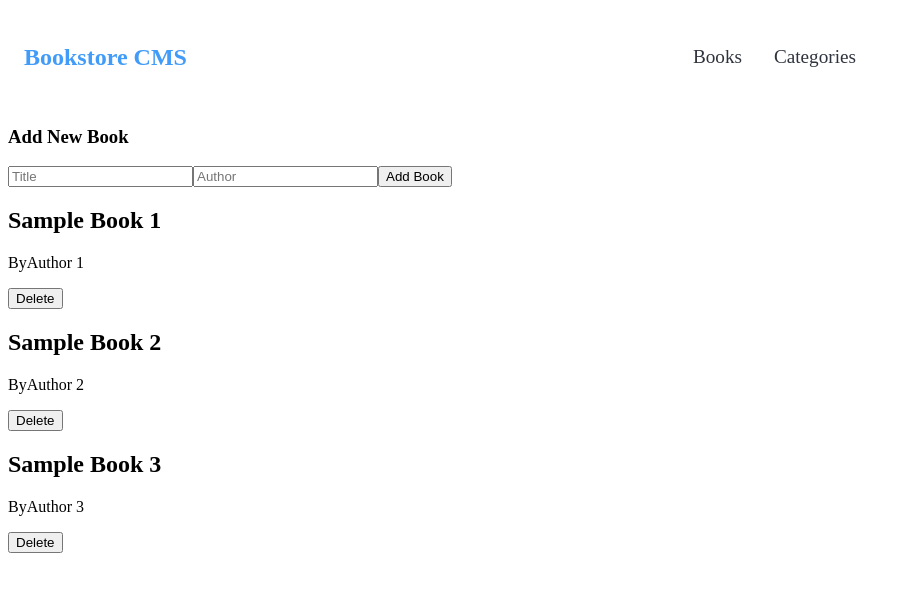
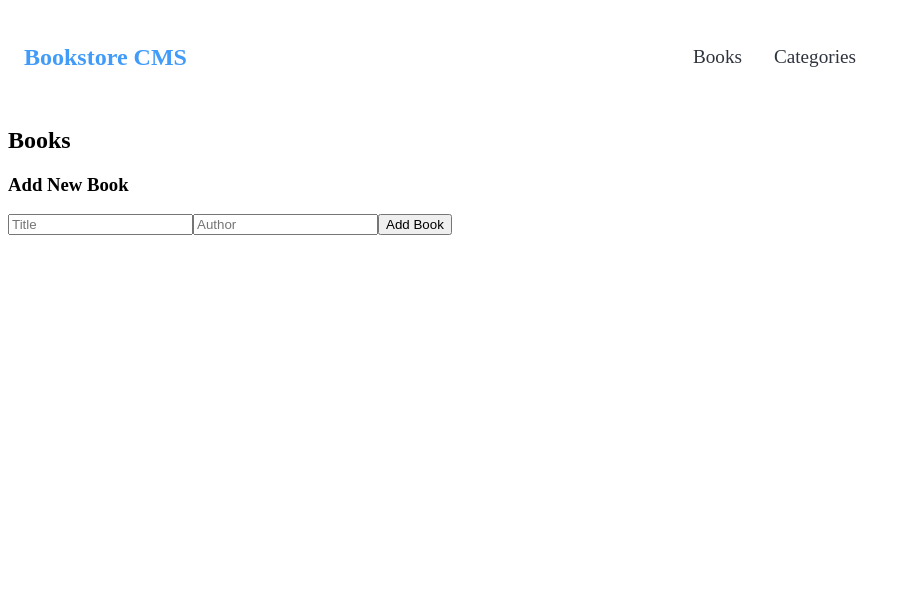
Before and after one commit to Ochiengsteven/bookstore, a React (Create React App) app: page / in a window 1280 px wide. Shown: the top 592 px of the page, without its empty margins (0-911 px from the left). Built offline with nearby package versions, Linux system fonts and the light colour scheme.

Commit message:
ADD REDUX ADD AND REMOVE BOOK FUNCTIONALITY

```diff
--- a/package.json
+++ b/package.json
@@ -3,12 +3,14 @@
   "version": "0.1.0",
   "private": true,
   "dependencies": {
+    "@reduxjs/toolkit": "^1.9.5",
     "@testing-library/jest-dom": "^5.17.0",
     "@testing-library/react": "^13.4.0",
     "@testing-library/user-event": "^13.5.0",
     "prop-types": "^15.8.1",
     "react": "^18.2.0",
     "react-dom": "^18.2.0",
+    "react-redux": "^8.1.2",
     "react-router-dom": "^6.15.0",
     "react-scripts": "5.0.1",
     "web-vitals": "^2.1.4"
--- a/src/components/BookList.js
+++ b/src/components/BookList.js
@@ -1,8 +1,14 @@
+// src/components/BookList.js
 import React from 'react';
 import PropTypes from 'prop-types';
+// eslint-disable-next-line import/no-extraneous-dependencies
+import { useSelector } from 'react-redux'; // Import useSelector from react-redux
 import Book from './Book';
 
-const BookList = ({ books, onDelete }) => (
+const BookList = ({ onDelete }) => {
+  const books = useSelector((state) => state.books); // Get the books array from Redux state
+
+  return (
     <div className="book-list">
       {books.map((book) => (
         <Book
@@ -15,16 +21,9 @@ const BookList = ({ books, onDelete }) => (
       ))}
     </div>
   );
+};
 
-// prop validations
 BookList.propTypes = {
-  books: PropTypes.arrayOf(
-    PropTypes.shape({
-      id: PropTypes.string.isRequired,
-      title: PropTypes.string.isRequired,
-      author: PropTypes.string.isRequired,
-    }),
-  ).isRequired,
   onDelete: PropTypes.func.isRequired,
 };
 
--- a/src/components/Books.js
+++ b/src/components/Books.js
@@ -1,23 +1,29 @@
-import React, { useState } from 'react';
+// src/components/Books.js
+import React from 'react';
+// eslint-disable-next-line import/no-extraneous-dependencies
+import { useDispatch } from 'react-redux'; // Import useDispatch from react-redux
 import BookList from './BookList';
 import BookForm from './BookForm';
+import { addBook, removeBook } from '../redux/books/booksSlice'; // Import the addBook and removeBook actions
 
-export default function Books() {
-  // Sample books
-  const [books, setBooks] = useState([
-    { id: 1, title: 'Sample Book 1', author: 'Author 1' },
-    { id: 2, title: 'Sample Book 2', author: 'Author 2' },
-    { id: 3, title: 'Sample Book 3', author: 'Author 3' },
-  ]);
+const Books = () => {
+  const dispatch = useDispatch(); // Get the dispatch function from Redux
 
-  const handleDelete = (id) => {
-    const updatedBooks = books.filter((book) => book.id !== id);
-    setBooks(updatedBooks);
+  const handleAddBook = (newBook) => {
+    dispatch(addBook(newBook)); // Dispatch the addBook action with the new book data
   };
+
+  const handleDeleteBook = (id) => {
+    dispatch(removeBook(id)); // Dispatch the removeBook action with the book's id
+  };
+
   return (
-    <>
-      <BookForm />
-      <BookList books={books} onDelete={handleDelete} />
-    </>
+    <div>
+      <h2>Books</h2>
+      <BookForm onAdd={handleAddBook} />
+      <BookList onDelete={handleDeleteBook} />
+    </div>
   );
-}
+};
+
+export default Books;
--- a/src/index.js
+++ b/src/index.js
@@ -1,13 +1,18 @@
 import React from 'react';
-import ReactDOM from 'react-dom/client';
+import ReactDOM from 'react-dom';
 import { BrowserRouter } from 'react-router-dom';
+// eslint-disable-next-line import/no-extraneous-dependencies
+import { Provider } from 'react-redux'; // Import Provider from react-redux
+import store from './redux/store'; // Import your Redux store
 import App from './App';
 
 const root = ReactDOM.createRoot(document.getElementById('root'));
 root.render(
   <React.StrictMode>
-    <BrowserRouter>
-      <App />
-    </BrowserRouter>
+    <Provider store={store}>
+      <BrowserRouter>
+        <App />
+      </BrowserRouter>
+    </Provider>
   </React.StrictMode>,
 );
--- /dev/null
+++ b/src/redux/books/booksSlice.js
@@ -0,0 +1,17 @@
+// src/redux/books/booksSlice.js
+// eslint-disable-next-line import/no-extraneous-dependencies
+import { createSlice } from '@reduxjs/toolkit';
+
+const booksSlice = createSlice({
+  name: 'books',
+  initialState: [],
+  reducers: {
+    addBook: (state, action) => {
+      state.push(action.payload);
+    },
+    removeBook: (state, action) => state.filter((book) => book.id !== action.payload),
+  },
+});
+
+export const { addBook, removeBook } = booksSlice.actions;
+export default booksSlice.reducer;
--- /dev/null
+++ b/src/redux/categories/categoriesSlice.js
@@ -0,0 +1,11 @@
+// src/redux/categories/categoriesSlice.js
+// eslint-disable-next-line import/no-extraneous-dependencies
+import { createSlice } from '@reduxjs/toolkit';
+
+const categoriesSlice = createSlice({
+  name: 'categories',
+  initialState: 'Under construction',
+  reducers: {},
+});
+
+export default categoriesSlice.reducer;
--- /dev/null
+++ b/src/redux/store.js
@@ -0,0 +1,14 @@
+// src/redux/store.js
+// eslint-disable-next-line import/no-extraneous-dependencies
+import { configureStore } from '@reduxjs/toolkit';
+import booksReducer from './books/booksSlice';
+import categoriesReducer from './categories/categoriesSlice';
+
+const store = configureStore({
+  reducer: {
+    books: booksReducer,
+    categories: categoriesReducer,
+  },
+});
+
+export default store;
```
Also changed, not shown: 1 other file (tests, documents, lock files or other folders). Lines whose indentation alone changed are shown as unchanged.
